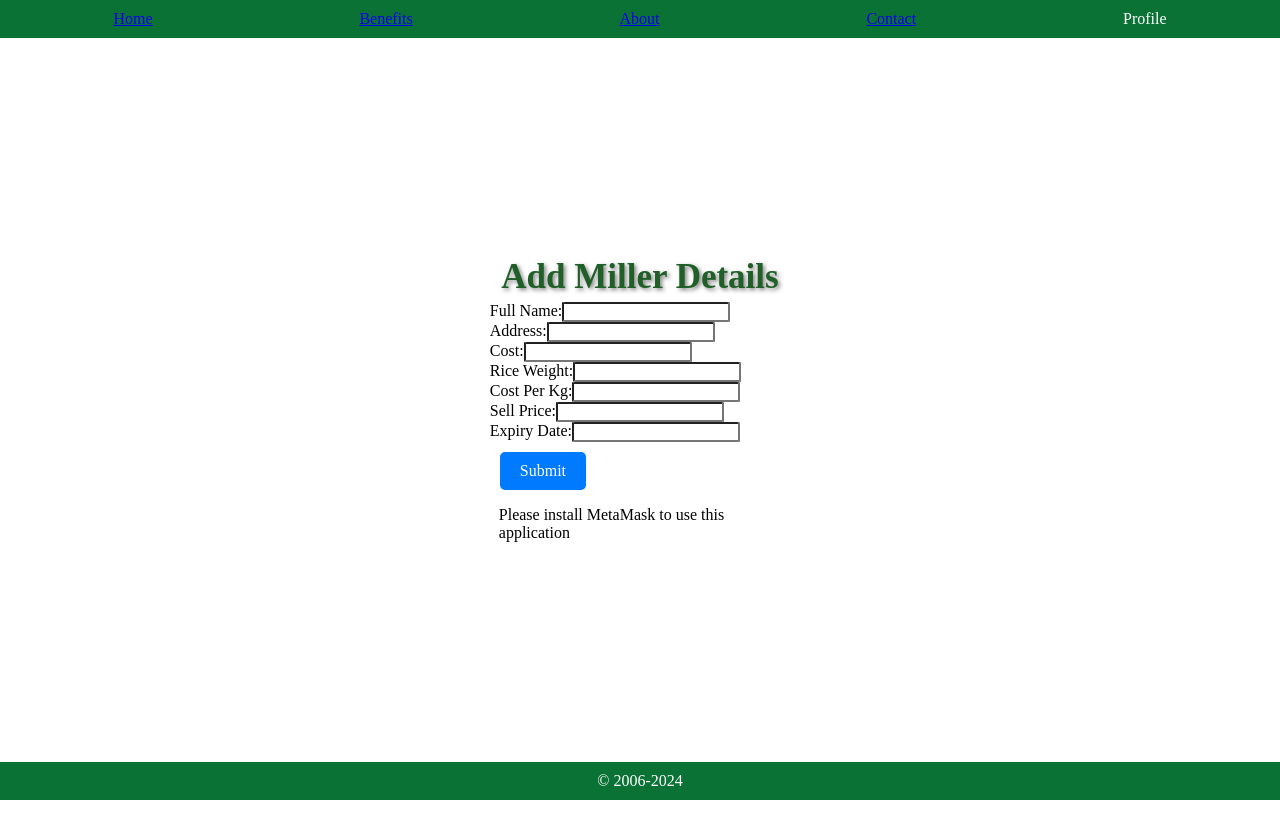
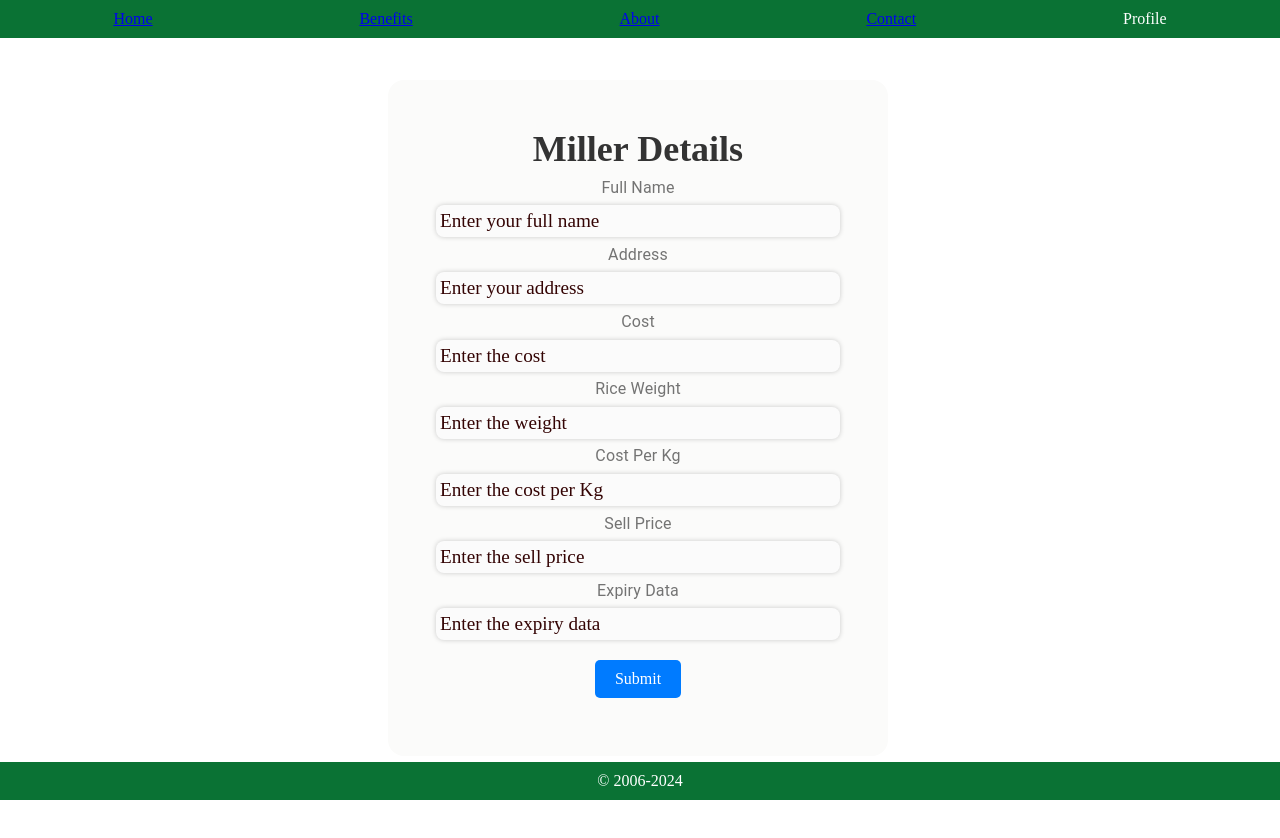
Before and after one commit to RuwiniShashipraba/Blockchain-Based-Paddy-Harvest-Management-System, a React (Create React App) app: page /miller-form in a window 1280 px wide. Shown: the top 838 px of the page. Before the commit the page ends 800 px from the top, so only its background shows below. Built offline with nearby package versions, Linux system fonts and the light colour scheme.

Commit message:
update styles

```diff
--- a/src/components/input/miller.js
+++ b/src/components/input/miller.js
@@ -1,21 +1,22 @@
-import React, { useState, useEffect } from 'react';
-import Web3 from 'web3';
+import React, { useState, useEffect } from "react";
+import Web3 from "web3";
+import { InputLabel, Button } from "@material-ui/core";
 import "../../styles/miller.css";
 import FarmerDetailsContract from "../../contracts/FarmerDetails.json";
-import NavigationBar from '../FrontPage/NavigationBar';
-import Footer from '../FrontPage/Footer';
+import NavigationBar from "../FrontPage/NavigationBar";
+import Footer from "../FrontPage/Footer";
 
 const MillerDetailsForm = () => {
   const [web3, setWeb3] = useState(null);
   const [contract, setContract] = useState(null);
-    const [name, setName] = useState('');
-    const [mAddress, setMAddress] = useState('');
-    const [cost, setCost] = useState('');
-    const [riceWeight, setRiceWeight] = useState('');
-    const [costPerKg, setCostPerKg] = useState('');
-    const [sellPrice, setSellPrice] = useState('');
-    const [exp, setExp] = useState('');
-    const [errorMessage, setErrorMessage] = useState('');
+  const [name, setName] = useState("");
+  const [mAddress, setMAddress] = useState("");
+  const [cost, setCost] = useState("");
+  const [riceWeight, setRiceWeight] = useState("");
+  const [costPerKg, setCostPerKg] = useState("");
+  const [sellPrice, setSellPrice] = useState("");
+  const [exp, setExp] = useState("");
+  const [errorMessage, setErrorMessage] = useState("");
 
   // Initialize Web3 and contract
   useEffect(() => {
@@ -26,12 +27,14 @@ const MillerDetailsForm = () => {
           await window.ethereum.enable();
           setWeb3(_web3);
         } catch (error) {
-                    console.error('Error enabling Ethereum provider:', error);
-                    setErrorMessage('Error enabling Ethereum provider. Please make sure MetaMask is installed and unlocked.');
+          console.error("Error enabling Ethereum provider:", error);
+          setErrorMessage(
+            "Error enabling Ethereum provider. Please make sure MetaMask is installed and unlocked."
+          );
         }
       } else {
-                console.error('Please install MetaMask to use this application');
-                setErrorMessage('Please install MetaMask to use this application');
+        console.error("Please install MetaMask to use this application");
+        setErrorMessage("Please install MetaMask to use this application");
       }
     };
     initWeb3();
@@ -40,8 +43,11 @@ const MillerDetailsForm = () => {
   useEffect(() => {
     if (web3) {
       // Load contract
-            const contractAddress = '0x189364e831d6f766fac878bccf6dbd2fc0dc54c8'; // Replace with your contract address
-            const deployedContract = new web3.eth.Contract(FarmerDetailsContract.abi, contractAddress);
+      const contractAddress = "0x189364e831d6f766fac878bccf6dbd2fc0dc54c8"; // Replace with your contract address
+      const deployedContract = new web3.eth.Contract(
+        FarmerDetailsContract.abi,
+        contractAddress
+      );
       setContract(deployedContract);
     }
   }, [web3]);
@@ -50,40 +56,56 @@ const MillerDetailsForm = () => {
   const handleSubmit = async (e) => {
     e.preventDefault();
     if (!contract) {
-            setErrorMessage('Contract not loaded. Please wait for the contract to load.');
+      setErrorMessage(
+        "Contract not loaded. Please wait for the contract to load."
+      );
       return;
     }
 
     try {
       const accounts = await web3.eth.getAccounts();
       if (accounts.length === 0) {
-                setErrorMessage('No account found in MetaMask. Please make sure you have an Ethereum account connected.');
+        setErrorMessage(
+          "No account found in MetaMask. Please make sure you have an Ethereum account connected."
+        );
         return;
       }
 
-            await contract.methods.addMillerDetails(name, mAddress, cost, riceWeight, costPerKg, sellPrice, exp).send({ from: accounts[0] });
+      await contract.methods
+        .addMillerDetails(
+          name,
+          mAddress,
+          cost,
+          riceWeight,
+          costPerKg,
+          sellPrice,
+          exp
+        )
+        .send({ from: accounts[0] });
       // Clear form fields after successful submission
-            setName('');
-            setMAddress('');
-            setCost('');
-            setRiceWeight('');
-            setCostPerKg('');
-            setSellPrice('');
-            setExp('');
-            setErrorMessage('');
-            alert('Miller details added successfully!');
+      setName("");
+      setMAddress("");
+      setCost("");
+      setRiceWeight("");
+      setCostPerKg("");
+      setSellPrice("");
+      setExp("");
+      setErrorMessage("");
+      alert("Miller details added successfully!");
     } catch (error) {
-            console.error('Error adding Miller details:', error);
-            setErrorMessage('Error adding Miller details. Please check the console for more information.');
+      console.error("Error adding Miller details:", error);
+      setErrorMessage(
+        "Error adding Miller details. Please check the console for more information."
+      );
     }
   };
 
   return (
     <div>
-            <NavigationBar/>
-            <h2>Add Miller Details</h2>
-            <form onSubmit={handleSubmit}>
-                <div>
+      <NavigationBar />
+      {/* <h2>Add Miller Details</h2>
+            <form onSubmit={handleSubmit}> */}
+      {/* <div>
                     <label>Full Name:</label>
                     <input type="text" value={name} onChange={(e) => setName(e.target.value)} required />
                 </div>
@@ -112,9 +134,80 @@ const MillerDetailsForm = () => {
                     <input type="text" value={exp} onChange={(e) => setExp(e.target.value)} required />
                 </div>
                 <button type="submit">Submit</button>
+            </form> */}
+      <div className="page-container">
+        <form className="form">
+          <h1 className="title">Miller Details</h1>
+          <InputLabel>Full Name</InputLabel>
+          <input
+            type="text"
+            className="input"
+            value={name}
+            onChange={(e) => setName(e.target.value)}
+            required
+            placeholder="Enter your full name"
+          />
+
+          <InputLabel>Address</InputLabel>
+          <input
+            type="text"
+            className="input"
+            value={mAddress}
+            onChange={(e) => setMAddress(e.target.value)}
+            required
+            placeholder="Enter your address"
+          />
+          <InputLabel>Cost</InputLabel>
+          <input
+            type="text"
+            className="input"
+            value={cost}
+            onChange={(e) => setCost(e.target.value)}
+            required
+            placeholder="Enter the cost"
+          />
+          <InputLabel>Rice Weight</InputLabel>
+          <input
+            type="text"
+            className="input"
+            value={riceWeight}
+            onChange={(e) => setRiceWeight(e.target.value)}
+            required
+            placeholder="Enter the weight"
+          />
+          <InputLabel>Cost Per Kg</InputLabel>
+          <input
+            type="text"
+            className="input"
+            value={costPerKg}
+            onChange={(e) => setCostPerKg(e.target.value)}
+            required
+            placeholder="Enter the cost per Kg"
+          />
+          <InputLabel>Sell Price</InputLabel>
+          <input
+            type="text"
+            className="input"
+            value={sellPrice}
+            onChange={(e) => setSellPrice(e.target.value)}
+            required
+            placeholder="Enter the sell price"
+          />
+          <InputLabel>Expiry Data</InputLabel>
+          <input
+            type="text"
+            className="input"
+            value={exp}
+            onChange={(e) => setExp(e.target.value)}
+            required
+            placeholder="Enter the expiry data"
+          />
+
+          <button type="submit">Submit</button>
         </form>
-            {errorMessage && <p>{errorMessage}</p>}
-            <Footer/>
+      </div>
+
+      <Footer />
     </div>
   );
 };
--- a/src/styles/farmer.css
+++ b/src/styles/farmer.css
@@ -24,8 +24,9 @@
     justify-content: center;
     align-items: center;
     flex-direction: column;
-    margin-top: 50vh; /* Adjusted margin-top */
-}
+    /* margin-top: -1vh;  */
+
+  }
 
 
 
@@ -88,9 +89,9 @@
     background-size: cover;
     background-repeat: no-repeat;
     background-position: center;
-    height: 160vh;
+    height: 100vh;
     display: flex;
-    width: 215vh;
+    width: 15vh;
   }
 
   .download-button{
--- a/src/styles/miller.css
+++ b/src/styles/miller.css
@@ -15,20 +15,24 @@
   background-color: rgb(251, 251, 250);
   color: rgb(2, 2, 40);
   text-align: center;
-    gap: 1rem;
+  gap: 0.6rem;
   width: 500px;
-    padding: 2rem;
+  padding: 3rem;
   border-radius: 1rem;
   display: flex;
   justify-content: center;
   align-items: center;
   flex-direction: column;
   position: absolute;
-    top: 50%;
-    left: 50%;
-    transform: translate(-50%, -50%);
+  /* top: 50%; */
+  /* left: 40%;  */
+  margin-left: -240px;
+  margin-top: 10vh;
+
+
+  /*transform: translate(-50%, -50%); */
+  /* margin-top: 50vh;  */
 }
-
 .input {
   color: rgb(30, 4, 51);
   border-radius: 0.5rem;
@@ -41,7 +45,7 @@
   font-size: 1.2rem;
 }
 
-  InputLabel {
+.InputLabel {
   color: #2916b9;
   font-size: 1.2rem;
   position: absolute;
@@ -88,7 +92,7 @@
   background-position: center;
   height: 160vh;
   display: flex;
-    width: 215vh;
+  width: 3vh;
 }
 
 .download-button {
```
Also changed, not shown: src/components/FrontPage/NavigationBar.js (+45 -0 lines). Lines whose indentation alone changed are shown as unchanged.
